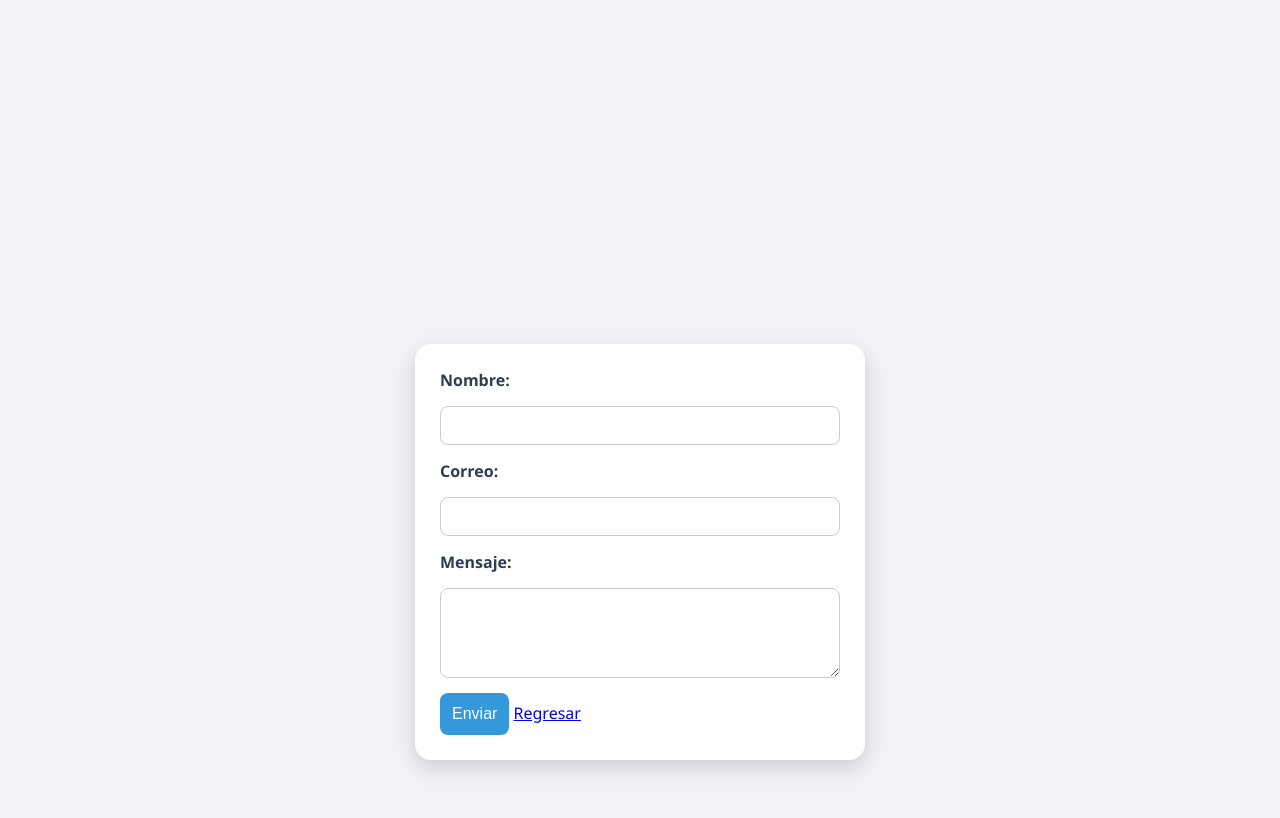
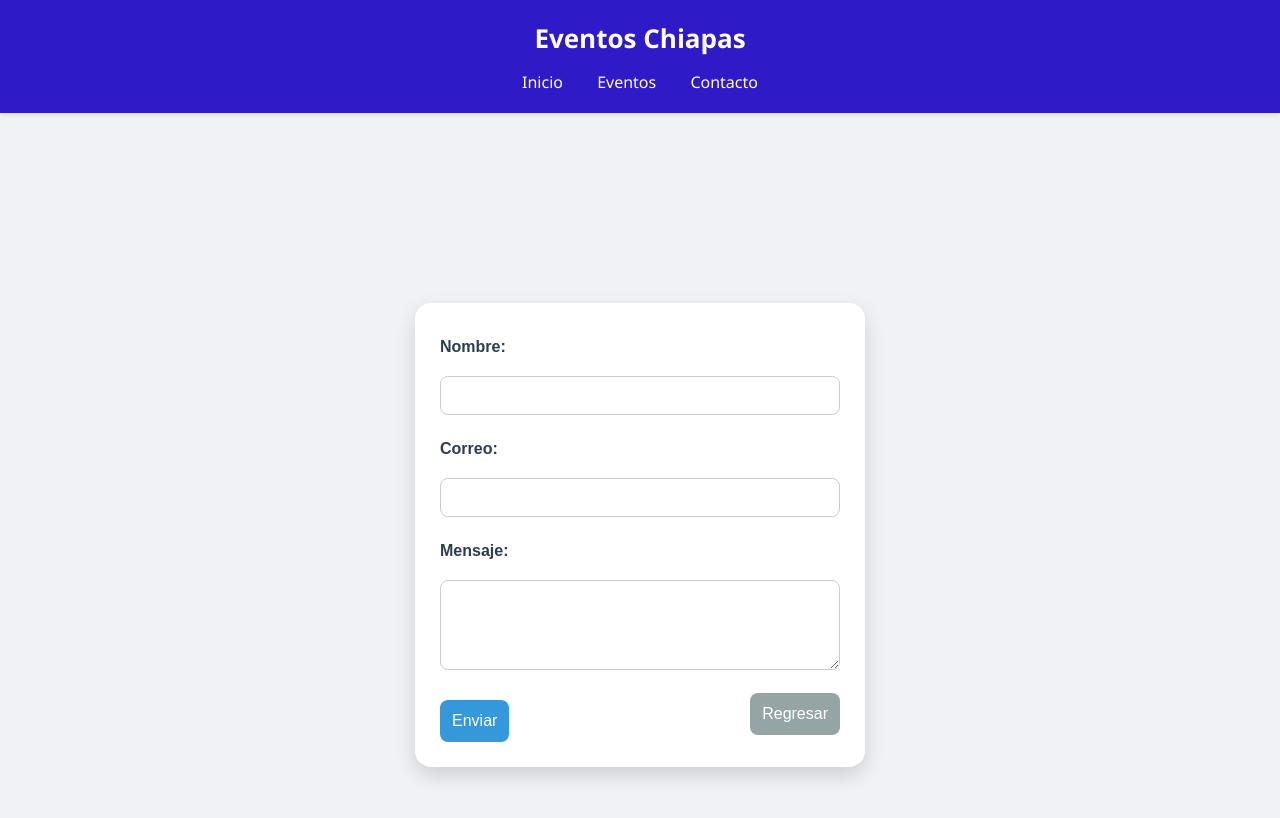
Before and after one commit to Chappie7w7/Eventos_Chiapas, a plain HTML site: page contacto.html in a window 1280 px wide. Drawn offline with Linux system fonts and the light colour scheme.

```diff
--- a/contacto.html
+++ b/contacto.html
@@ -4,16 +4,55 @@
     <meta charset="UTF-8">
     <meta name="viewport" content="width=device-width, initial-scale=1.0">
     <title>Contacto</title>
+    <link rel="stylesheet" href="./css/style.css">
+
     <style>
         body {
             background-color: #f0f2f5;
             font-family: 'Segoe UI', Tahoma, Geneva, Verdana, sans-serif;
             margin: 0;
-            padding: 0;
-            height: 100vh;
+            padding-top: 140px; /* Espacio para el header fijo */
             display: flex;
             justify-content: center;
-            align-items: flex-end; /* Muestra el formulario abajo */
+            align-items: flex-end;
+            flex-direction: column;
+            min-height: 100vh;
+        }
+
+        header {
+            position: fixed;
+            top: 0;
+            left: 0;
+            width: 100%;
+            background-color: #2e1ac7;
+            padding: 20px 0;
+            box-shadow: 0 2px 6px rgba(0,0,0,0.1);
+            z-index: 1000;
+            text-align: center;
+        }
+
+        header h1 {
+            color: white;
+            margin: 0;
+            font-size: 26px;
+            font-weight: bold;
+        }
+
+        nav {
+            margin-top: 15px;
+        }
+
+        nav a {
+            color: white;
+            text-decoration: none;
+            margin: 0 15px;
+            font-weight: 500;
+            font-size: 16px;
+            transition: color 0.3s ease;
+        }
+
+        nav a:hover {
+            color: #ffdd57;
         }
 
         form {
@@ -65,9 +104,39 @@
         button:hover {
             background-color: #2980b9;
         }
+
+        .btn-regresar {
+            display: inline-block;
+            text-align: center;
+            background-color: #95a5a6;
+            color: white;
+            padding: 12px;
+            border-radius: 8px;
+            text-decoration: none;
+            font-size: 16px;
+            transition: background-color 0.3s ease;
+        }
+
+        .btn-regresar:hover {
+            background-color: #7f8c8d;
+        }
+
+        .botones {
+            display: flex;
+            justify-content: space-between;
+            align-items: center;
+        }
     </style>
 </head>
 <body>
+    <header>
+        <h1>Eventos Chiapas</h1>
+        <nav>
+            <a href="index.html">Inicio</a>
+            <a href="eventos.html">Eventos</a>
+            <a href="contacto.html">Contacto</a>
+        </nav>
+    </header>
 
     <form action="procesar_contacto.php" method="POST" class="formulario-contacto">
         <label for="nombre">Nombre:</label>
@@ -84,3 +153,5 @@
             <a href="index.html" class="btn-regresar">Regresar</a>
         </div>
     </form>
+</body>
+</html>
```
Also changed, not shown: index.html (+7 -2 lines). Lines whose indentation alone changed are shown as unchanged.
